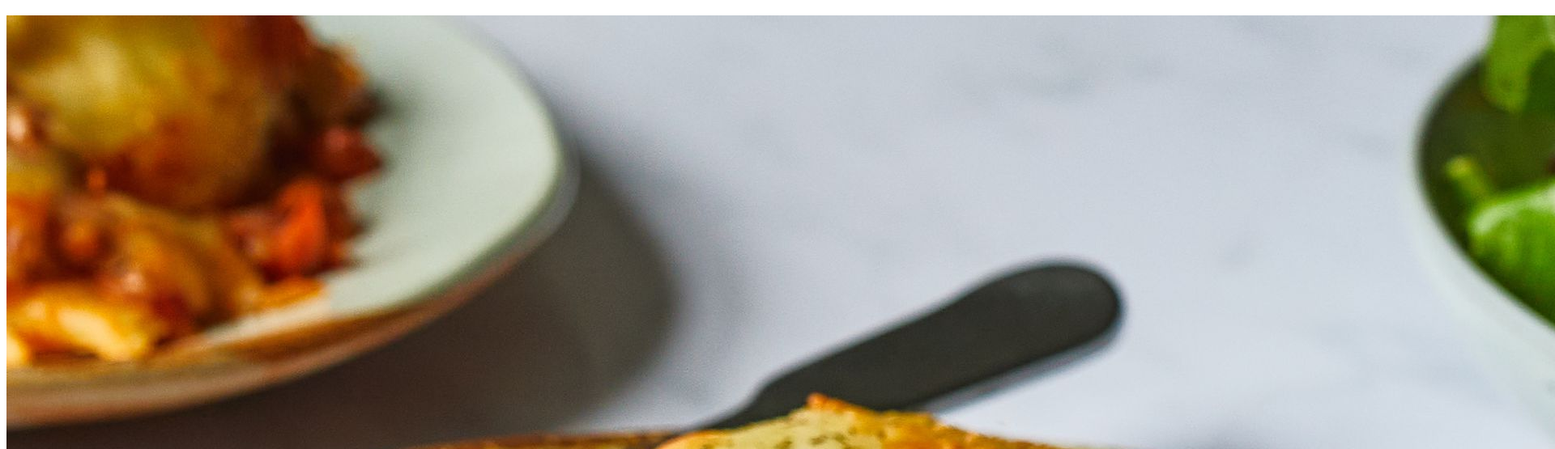
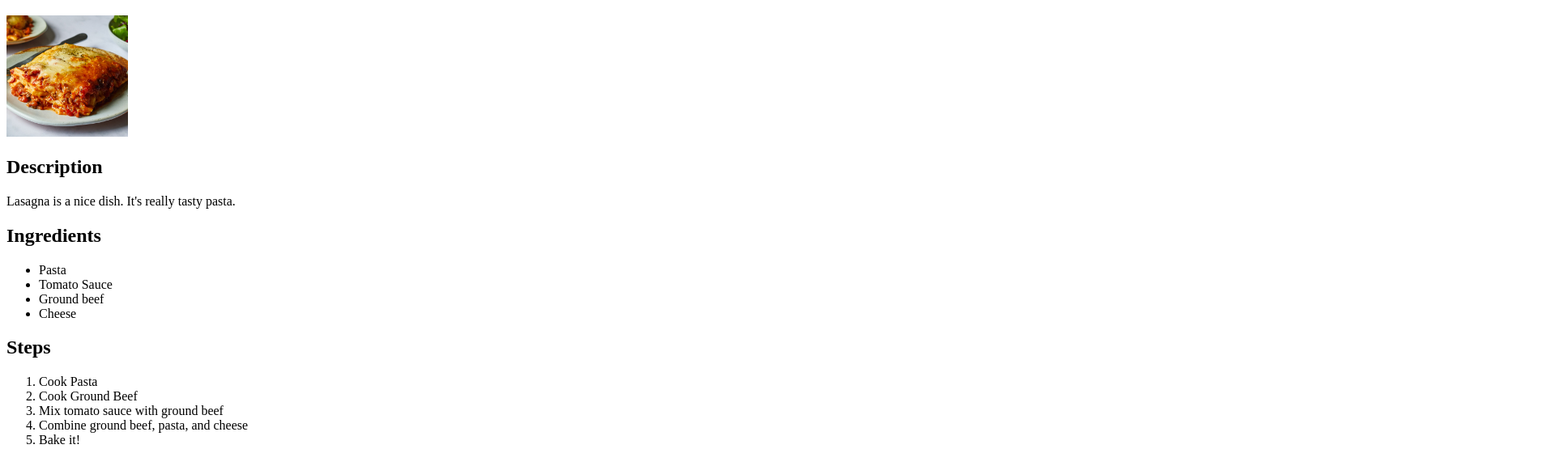
Before and after one commit to julianty/odin-recipes, a plain HTML site: page recipes/lasagna.html in a window 1280 px wide. Shown: the part 61-616 px from the top of the page at 81% size, 1920 px wide, since content can reach past the window. Drawn offline with Linux system fonts and the light colour scheme.

Commit message:
Completes lasanga.html recipe page

```diff
--- a/recipes/lasagna.html
+++ b/recipes/lasagna.html
@@ -10,6 +10,26 @@
 <body>
     <h1>Lasagna Recipe</h1>
 
-    <img src="../images/lasagna.jpg">
+    <img src="../images/lasagna.jpg" width="150" alt="Lasagna Image">
+
+    <h2>Description</h2>
+    <p>Lasagna is a nice dish. It's really tasty pasta.</p>
+
+    <h2>Ingredients</h2>
+    <ul>
+        <li>Pasta</li>
+        <li>Tomato Sauce</li>
+        <li>Ground beef</li>
+        <li>Cheese</li>
+    </ul>
+
+    <h2>Steps</h2>
+    <ol>
+        <li>Cook Pasta</li>
+        <li>Cook Ground Beef</li>
+        <li>Mix tomato sauce with ground beef</li>
+        <li>Combine ground beef, pasta, and cheese</li>
+        <li>Bake it!</li>
+    </ol>
 </body>
 </html>
```
